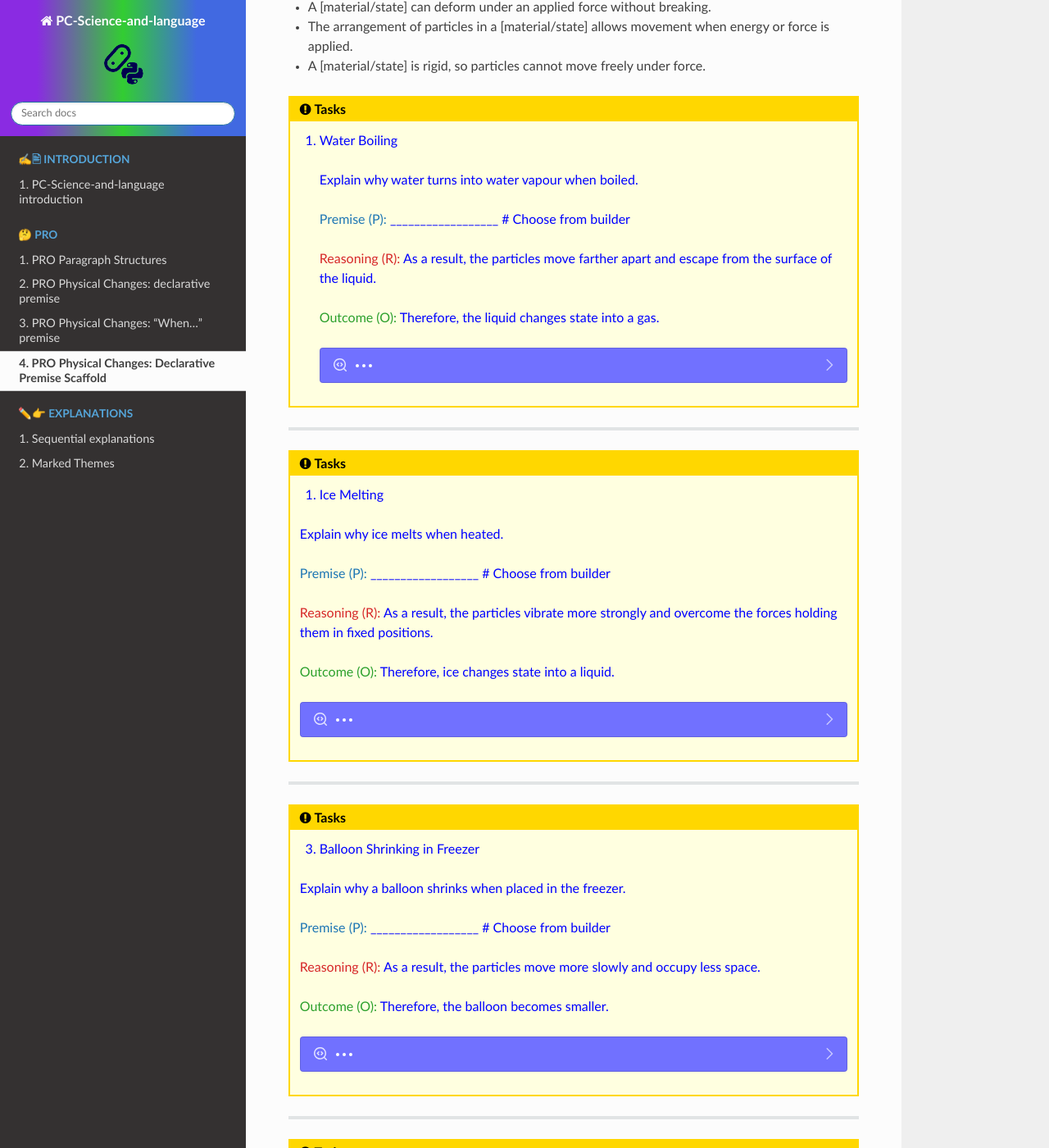
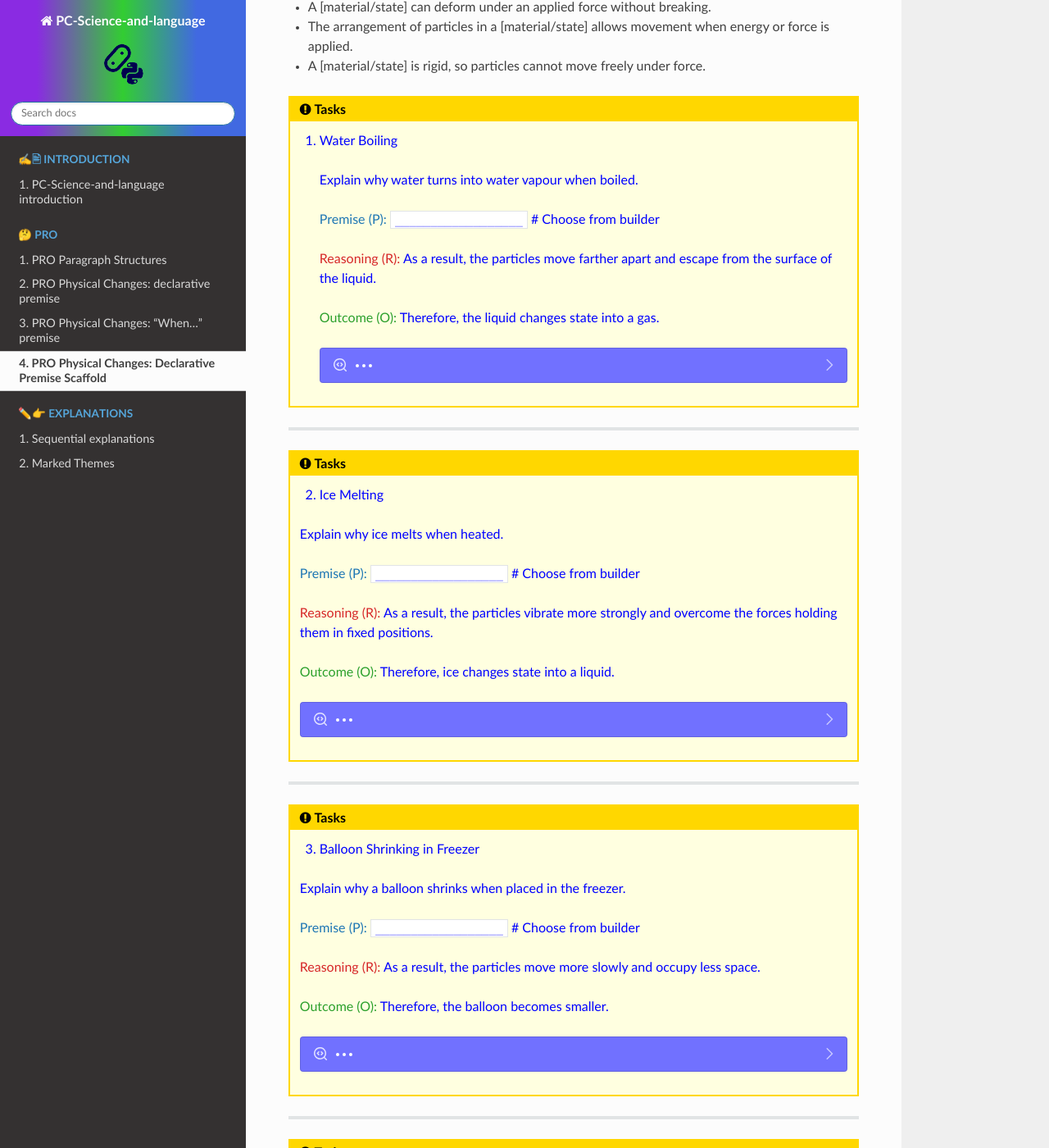
Before and after one commit to gmc-code/PC-Science-and-language, a Sphinx documentation site: the page built from docs/chemistry/PRO_Physical_Changes_scaffold.rst, in a window 1280 px wide and 1400 px high, scrolled down 346 px. Shown: the whole window at 82% size. Built offline with Sphinx 7.4.7 and the Read the Docs theme 3.1.0, drawn with Linux system fonts in a browser that asks for light colours; pages that are not in the unit, such as notebooks, are missing from menus; some of the changed text lies outside the part shown.

```diff
--- a/docs/chemistry/PRO_Physical_Changes_scaffold.rst
+++ b/docs/chemistry/PRO_Physical_Changes_scaffold.rst
@@ -17,7 +17,7 @@ PRO Physical Changes: Declarative Premise Scaffold
     Explain why water turns into water vapour when boiled.
 
     :P:`Premise (P):`
-    __________________  # Choose from builder
+    ``__________________``  # Choose from builder
 
     :R:`Reasoning (R):`
     As a result, the particles move farther apart and escape from the surface of the liquid.
@@ -59,7 +59,9 @@ PRO Physical Changes: Declarative Premise Scaffold
         :class-container: sd-dropdown-container
 
         .. tab-set::
+
             .. tab-item:: Answer
+
                 :P:`Premise (P):`
                 Heating a solid increases the kinetic energy of its particles.
 
@@ -72,7 +74,7 @@ PRO Physical Changes: Declarative Premise Scaffold
     Explain why a balloon shrinks when placed in the freezer.
 
     :P:`Premise (P):`
-    __________________  # Choose from builder
+    ``__________________``  # Choose from builder
 
     :R:`Reasoning (R):`
     As a result, the particles move more slowly and occupy less space.
@@ -86,7 +88,9 @@ PRO Physical Changes: Declarative Premise Scaffold
         :class-container: sd-dropdown-container
 
         .. tab-set::
+
             .. tab-item:: Answer
+
                 :P:`Premise (P):`
                 Lower temperature reduces the kinetic energy of particles in a gas.
 
@@ -114,7 +118,9 @@ PRO Physical Changes: Declarative Premise Scaffold
         :class-container: sd-dropdown-container
 
         .. tab-set::
+
             .. tab-item:: Answer
+
                 :P:`Premise (P):`
                 A rubber band can deform under an applied force without breaking.
 
@@ -127,7 +133,7 @@ PRO Physical Changes: Declarative Premise Scaffold
     Explain why modelling clay changes shape when pressed.
 
     :P:`Premise (P):`
-    __________________  # Choose from builder
+    ``__________________``  # Choose from builder
 
     :R:`Reasoning (R):`
     As a result, the applied force causes the particles to shift into new positions without breaking the material.
@@ -141,6 +147,8 @@ PRO Physical Changes: Declarative Premise Scaffold
         :class-container: sd-dropdown-container
 
         .. tab-set::
+
             .. tab-item:: Answer
+
                 :P:`Premise (P):`
                 The arrangement of particles in a soft solid allows movement when force is applied.
```
Also changed, not shown: other parts of docs/chemistry/PRO_Physical_Changes_scaffold.rst (+4 -4 lines).
